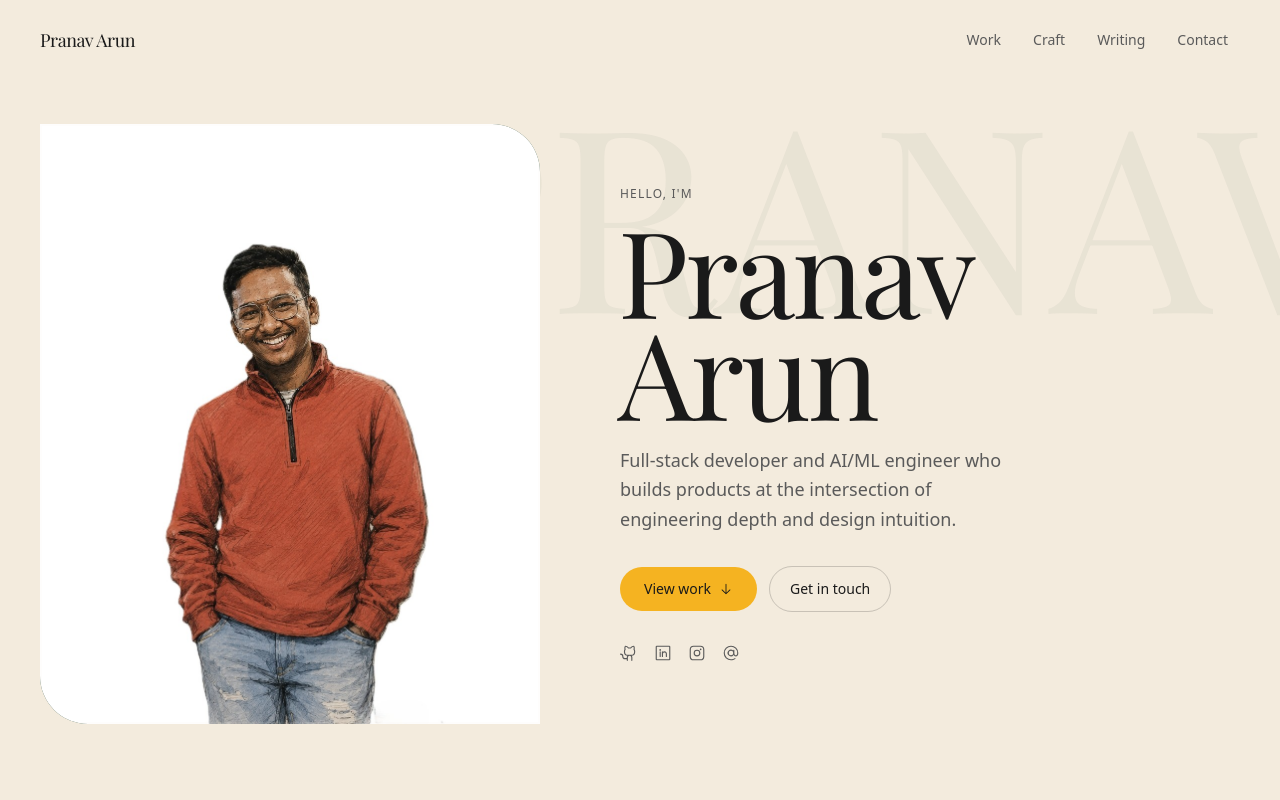
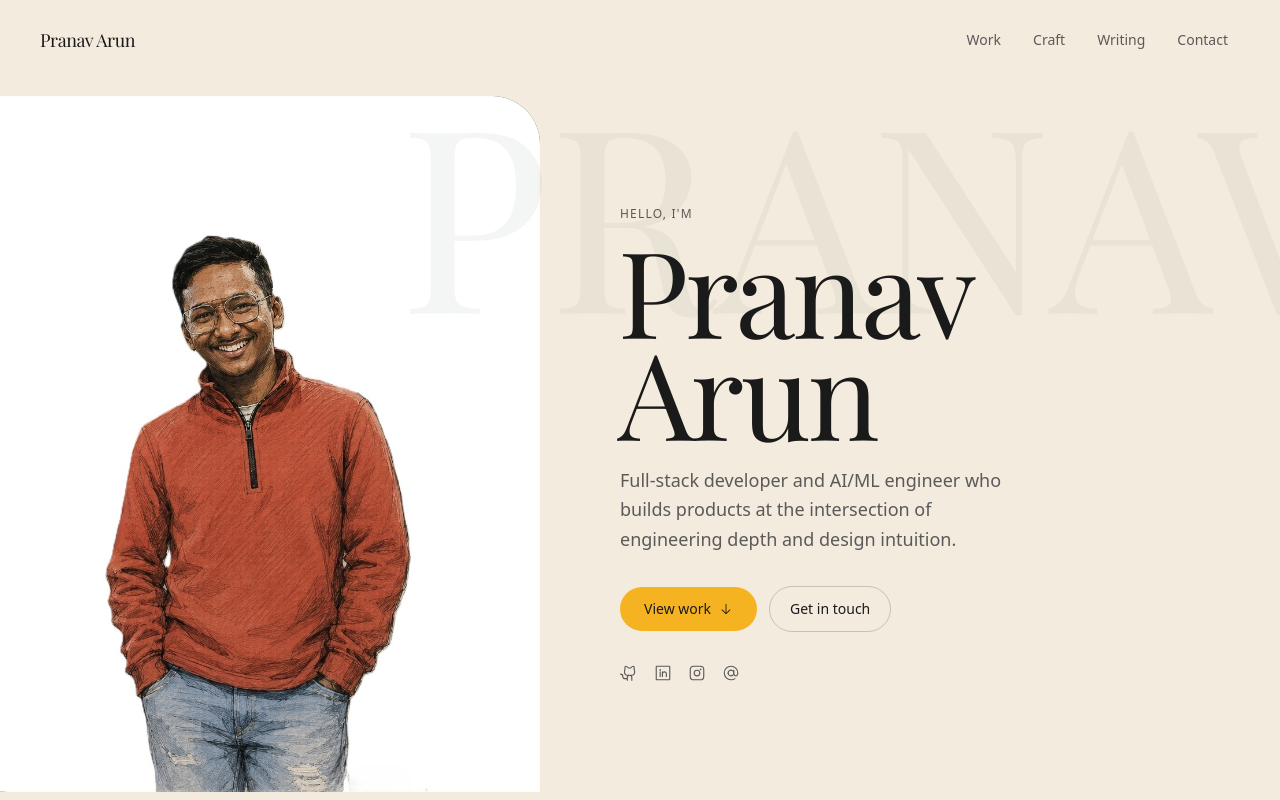
Before and after one commit to toxicbishop/Portfolio-4, a Next.js app: page / in a window 1280 px wide. Shown: the top 800 px of the page. Built offline with nearby package versions, Linux system fonts and the light colour scheme; a web font is replaced by a local one.

Commit message:
Edited name PRANAV faded background

```diff
--- a/components/hero.tsx
+++ b/components/hero.tsx
@@ -27,7 +27,7 @@ export function Hero() {
     <section className="min-h-dvh flex items-center px-6 md:px-10 pt-24 pb-12 relative overflow-hidden">
       <motion.div
         style={{ y: watermarkY, opacity }}
-        className="absolute top-20 -right-20 font-display text-[20vw] leading-none text-forest/5 pointer-events-none select-none"
+        className="absolute top-20 -right-20 font-display text-[20vw] leading-none text-forest/5 pointer-events-none select-none z-20"
       >
         PRANAV
       </motion.div>
@@ -35,7 +35,7 @@ export function Hero() {
       <div className="max-w-7xl mx-auto w-full grid md:grid-cols-12 gap-0 items-center relative z-10">
         <motion.div
           style={{ y: portraitY }}
-          className="md:col-span-5 relative h-full min-h-[60vh] md:min-h-[70vh]"
+          className="md:col-span-5 relative h-full min-h-[60vh] md:min-h-[70vh] md:-ml-10 lg:-ml-20"
         >
           <div className="portrait-frame rounded-tr-[3rem] rounded-bl-[3rem]">
             <Image
```
